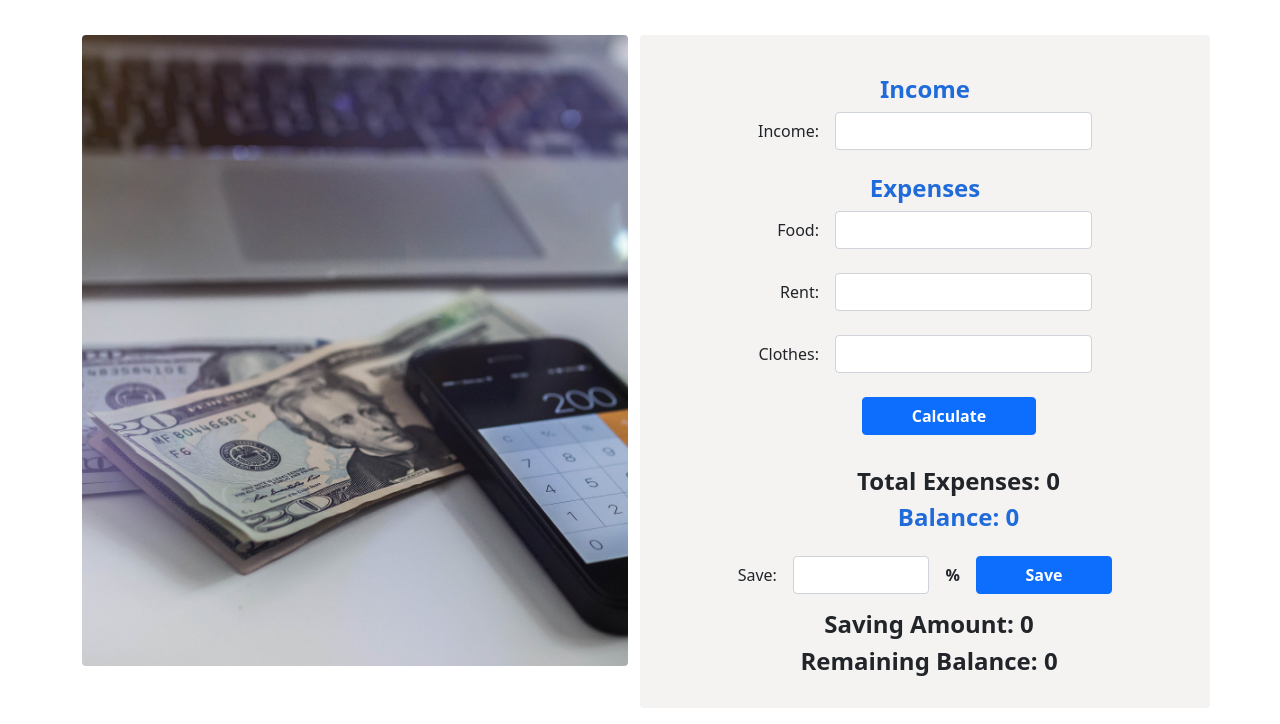
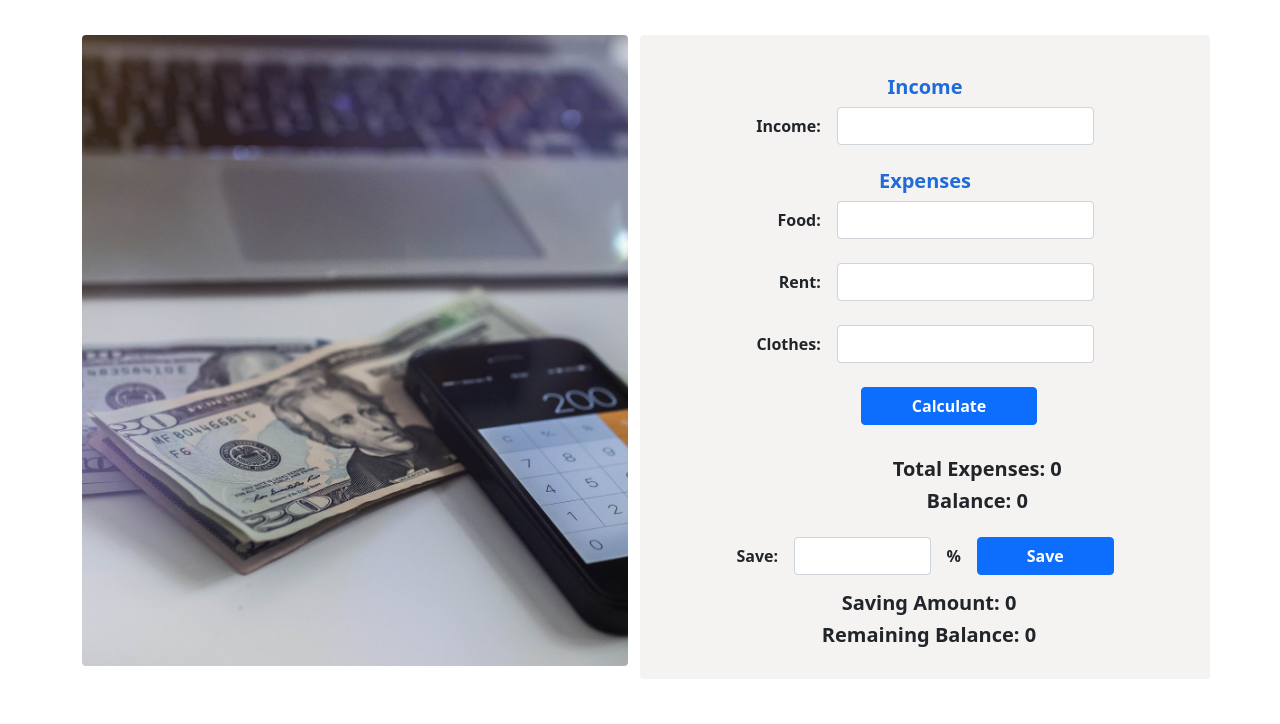
Before and after one commit to AmenaAkter5/assignment-5-money-tracker, a plain HTML site: page index.html in a window 1280 px wide. Shown: the part 77-801 px from the top of the page. Drawn offline with nearby package versions, Linux system fonts and the light colour scheme.

Commit message:
final submission

```diff
--- a/index.html
+++ b/index.html
@@ -49,10 +49,10 @@
 
                             <!-- income part -->
 
-                            <h4 class="mt-3 fw-bold text-center headline">Income</h4>
+                            <h5 class="mt-3 fw-bold text-center headline">Income</h5>
                             <div class="row justify-content-end g-3 mb-4">
                                 <div class="col-auto">
-                                    <label for="inputPassword6" class="col-form-label">Income:</label>
+                                    <label for="inputPassword6" class="col-form-label fw-bold">Income:</label>
                                 </div>
                                 <div class="col-auto">
                                     <input id="income-input" type="text" class="form-control">
@@ -61,11 +61,11 @@
 
 
                             <!-- expenses part -->
-                            <h4 class="text-center fw-bold headline">Expenses</h4>
+                            <h5 class="text-center fw-bold headline">Expenses</h5>
 
                             <div class="row justify-content-end g-3 mb-4">
                                 <div class="col-auto">
-                                    <label for="inputPassword6" class="col-form-label">Food:</label>
+                                    <label for="inputPassword6" class="col-form-label fw-bold">Food:</label>
                                 </div>
                                 <div class="col-auto">
                                     <input id="food-cost" type="text" class="form-control">
@@ -73,7 +73,7 @@
                             </div>
                             <div class="row justify-content-end g-3 mb-4">
                                 <div class="col-auto">
-                                    <label for="inputPassword6" class="col-form-label">Rent:</label>
+                                    <label for="inputPassword6" class="col-form-label fw-bold">Rent:</label>
                                 </div>
                                 <div class="col-auto">
                                     <input id="rent-cost" type="text" class="form-control">
@@ -81,7 +81,7 @@
                             </div>
                             <div class="row justify-content-end g-3 mb-4">
                                 <div class="col-auto">
-                                    <label for="inputPassword6" class="col-form-label">Clothes:</label>
+                                    <label for="inputPassword6" class="col-form-label fw-bold">Clothes:</label>
                                 </div>
                                 <div class="col-auto">
                                     <input id="cloth-cost" type="text" class="form-control">
@@ -99,10 +99,10 @@
                             <!-- Total Expenses And Balance Amount -->
                             <div class="row justify-content-end me-4 g-3 my-3">
                                 <div class="col-auto">
-                                    <h4 class="text-center fw-bold">Total Expenses: <span id="expense-field">0</span>
-                                    </h4>
-                                    <h4 class="text-center fw-bold headline">Balance: <span id="total-balance">0</span>
-                                    </h4>
+                                    <h5 class="text-center fw-bold">Total Expenses: <span id="expense-field">0</span>
+                                    </h5>
+                                    <h5 class="text-center fw-bold">Balance: <span id="total-balance">0</span>
+                                    </h5>
                                 </div>
                             </div>
                         </div>
@@ -112,7 +112,7 @@
 
                     <div class="row justify-content-end g-3">
                         <div class="d-flex justify-content-center align-items-baseline">
-                            <label class="me-3" for="">Save:</label>
+                            <label class="me-3 fw-bold" for="">Save:</label>
                             <input id="save-input" class="w-25 form-control" type="text">
                             <span class="mx-3 fw-bold">%</span>
 
@@ -125,9 +125,9 @@
 
                         <div class="row justify-content-center g-2">
                             <div class="col-auto">
-                                <h4 class="text-center fw-bold">Saving Amount: <span id="save-amount">0</span></h4>
-                                <h4 class="text-center fw-bold">Remaining Balance: <span id="remaining-balance">0</span>
-                                </h4>
+                                <h5 class="text-center fw-bold">Saving Amount: <span id="save-amount">0</span></h5>
+                                <h5 class="text-center fw-bold">Remaining Balance: <span id="remaining-balance">0</span>
+                                </h5>
                             </div>
                         </div>
                     </div>
--- a/js/money.js
+++ b/js/money.js
@@ -102,14 +102,14 @@ function savings() {
 // ===========================================
 
 
-// 1. calculate button handler
+// 1. calculate button handler:
 
 document.getElementById('calculate-button').addEventListener('click', function () {
     updateBalance();
 })
 
 
-// 2. save button handler
+// 2. save button handler:
 
 document.getElementById('save-button').addEventListener('click', function () {
 
```
Also changed, not shown: css/style.css (line endings or trailing spaces).
